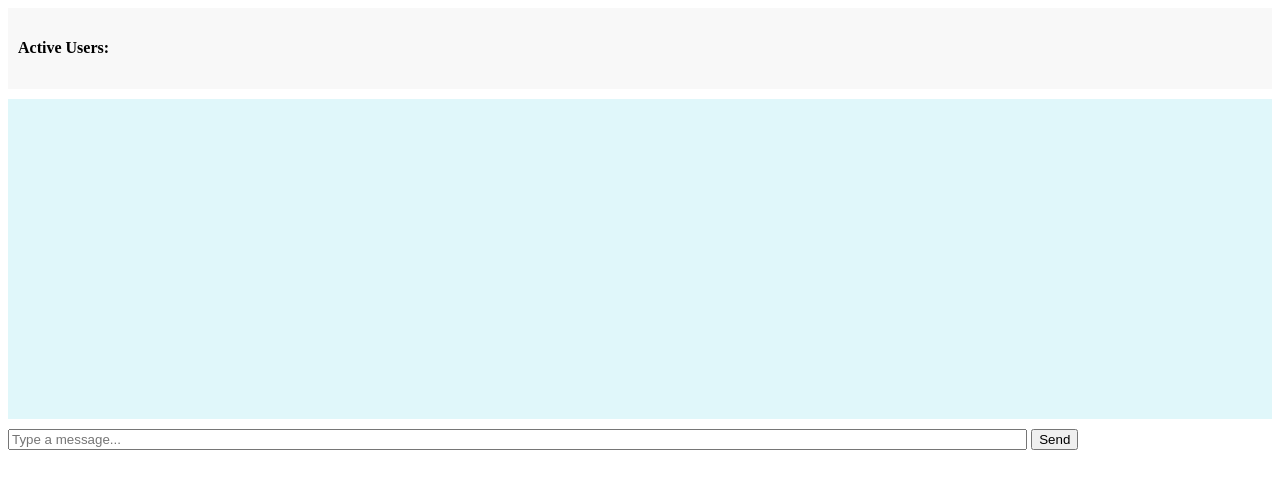
After one commit to Nevojt/project_chat, a FastAPI app: template templates/chat.html in a window 1280 px wide. The commit adds this page. Shown: the top 489 px of the page. Run offline with FastAPI, Linux system fonts and the light colour scheme; the template is opened without the code that fills it, so the values that code supplies are empty; parts of the project's set-up code (start-up, migrations or seed data) failed here and were passed over.

Commit message:
created html chat

```diff
--- a/app/main.py
+++ b/app/main.py
@@ -39,3 +39,7 @@ templates = Jinja2Templates(directory="templates")
 @app.get("/")
 async def read_root(request: Request):
     return templates.TemplateResponse("index.html", {"request": request})
+
+@app.get("/chat")
+async def read_root(request: Request):
+    return templates.TemplateResponse("chat.html", {"request": request})
--- /dev/null
+++ b/templates/chat.html
@@ -0,0 +1,96 @@
+<!DOCTYPE html>
+<html lang="en">
+<head>
+    <meta charset="UTF-8">
+    <meta name="viewport" content="width=device-width, initial-scale=1.0">
+    <title>Chat</title>
+    <style>
+        ul {
+            list-style-type: none;
+            padding: 0;
+        }
+        #activeUsers {
+            background-color: #f8f8f8;
+            padding: 10px;
+            margin-bottom: 10px;
+        }
+        #chatBox {
+            background-color: #e0f7fa;
+            padding: 10px;
+            height: 300px;
+            overflow-y: scroll;
+            margin-bottom: 10px;
+        }
+        #messageInput {
+            width: 80%;
+        }
+    </style>
+</head>
+<body>
+    <div id="activeUsers">
+        <h4>Active Users:</h4>
+        <ul id="userBox"></ul>
+    </div>
+    <div id="chatBox">
+        <ul id="chatMessages"></ul>
+    </div>
+    <input type="text" id="messageInput" placeholder="Type a message...">
+    <button onclick="sendMessage()">Send</button>
+
+    <script>
+        // Отримання параметрів запиту з URL
+        const urlParams = new URLSearchParams(window.location.search);
+        const token = urlParams.get('token');
+        const rooms = urlParams.get('rooms');
+
+        // Перевірка, чи отримані значення token та rooms
+        if (!token || !rooms) {
+            console.error("Token or rooms are missing from the URL");
+            // Ви можете додати додаткові дії, наприклад, відобразити повідомлення користувачеві
+        } else {
+        // Встановлення з'єднання з веб-сокетом
+        const socket = new WebSocket(`wss://cool-chat.club/ws/${rooms}?token=${token}`);
+
+        const chatBox = document.getElementById('chatMessages');
+        const userBox = document.getElementById('userBox');
+        const messageInput = document.getElementById('messageInput');
+
+        socket.onmessage = function(event) {
+        const messageData = JSON.parse(event.data);
+
+        if (messageData.type && messageData.type === "active_users") {
+            userBox.innerHTML = "";
+            messageData.data.forEach(user => {
+                if (user.user_name && user.user_id && user.avatar) {
+                    const userItem = document.createElement("li");
+
+                    // Створення та налаштування елементу img
+                    const avatarImg = document.createElement("img");
+                    avatarImg.src = user.avatar;
+                    avatarImg.alt = `${user.user_name}'s avatar`;
+                    avatarImg.style.width = '30px';  // Встановіть потрібний розмір
+                    avatarImg.style.height = '30px'; // Встановіть потрібний розмір
+                    avatarImg.style.borderRadius = '15px'; // Заокруглені кути, якщо потрібно
+
+                    userItem.textContent = `${user.user_name} `;
+                    userItem.appendChild(avatarImg);  // Додаємо зображення до елементу li
+                    userBox.appendChild(userItem);
+                }
+            });
+        } else if (messageData.created_at && messageData.receiver_id && messageData.message && messageData.user_name && messageData.avatar) {
+                // Перевірка наявності всіх полів у чатовому повідомленні
+                const messageItem = document.createElement("li");
+                messageItem.textContent = `${messageData.user_name}: ${messageData.message} (${messageData.created_at})`;
+                chatBox.appendChild(messageItem);
+            }
+        };
+
+        function sendMessage() {
+            const message = messageInput.value;
+            socket.send(JSON.stringify({message: message}));
+            messageInput.value = '';
+        }
+    }
+    </script>
+</body>
+</html>
--- a/templates/index.html
+++ b/templates/index.html
@@ -50,6 +50,7 @@
             </div>
         </div>
         <a href="https://yura-platonov.github.io/Team-Chat/" target="_blank">Ходи сюди до чату!!!</a>
+        <a href="https://cool-chat.club/chat/" target="_blank">Чат для тестування </a>
     </div>
 </body>
 </html>
```
Also changed, not shown: app/routers/socket.py (+25 -11 lines).
